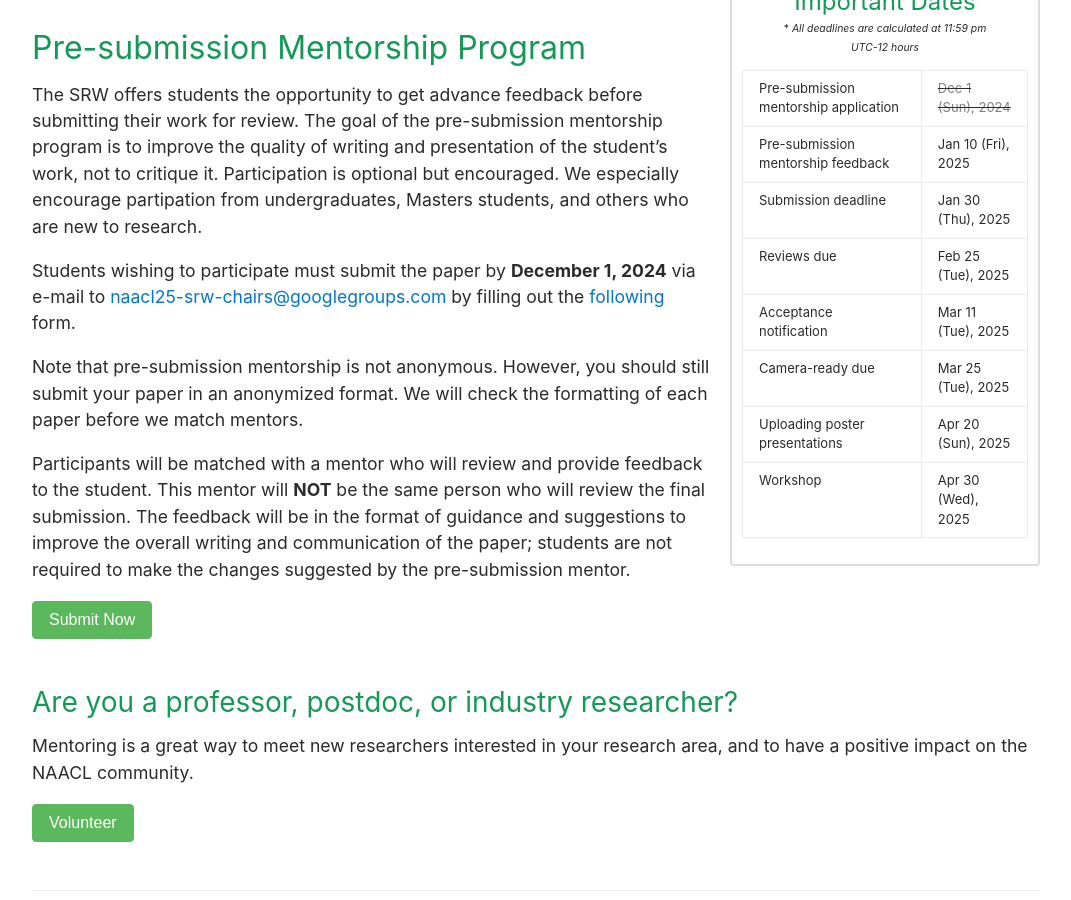
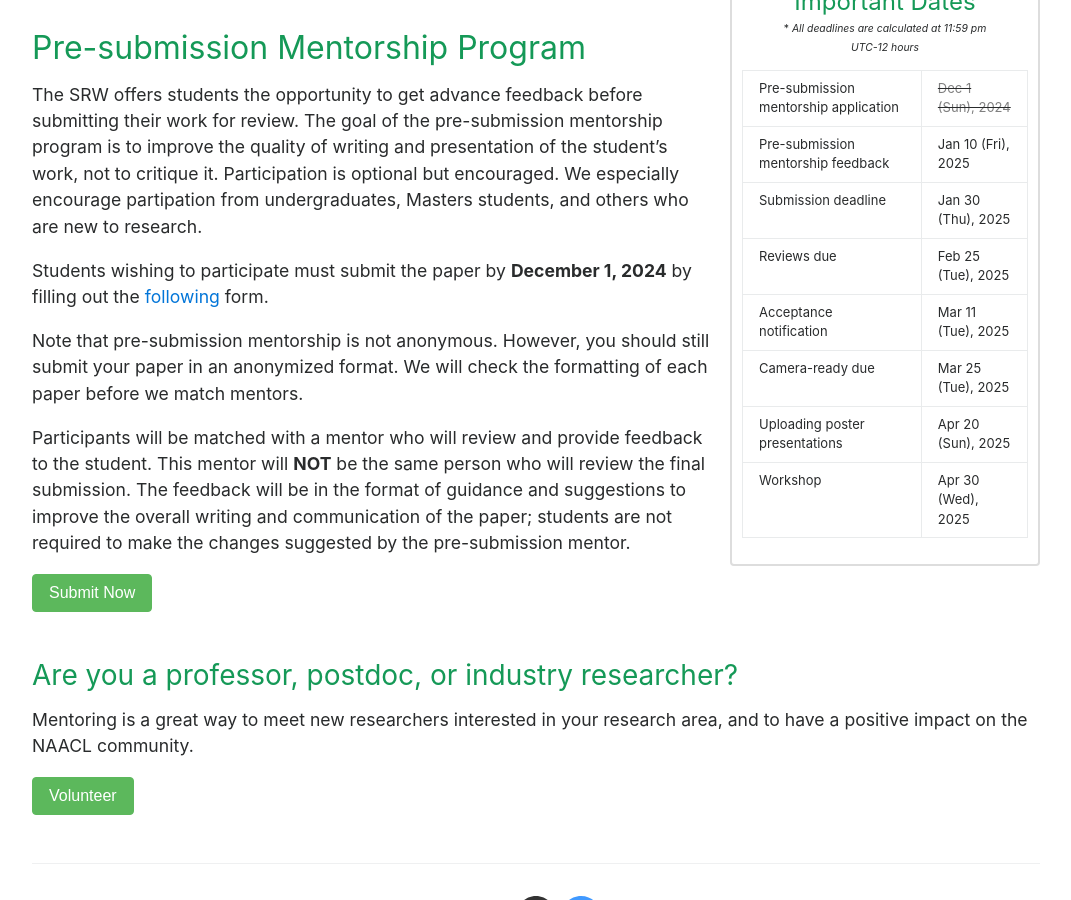
Before and after one commit to naacl2025-srw/naacl2025-srw.github.io, a Jekyll site: the page built from mentoring.md, in a window 1280 px wide and 900 px high, scrolled down 524 px. Shown: the whole window, without its empty margins (104-1175 px from the left). Built offline with Jekyll 4.4.1, drawn with Linux system fonts in a browser that asks for light colours.

Commit message:
Update mentoring.md

```diff
--- a/mentoring.md
+++ b/mentoring.md
@@ -10,7 +10,7 @@ order : 1
 The SRW offers students the opportunity to get advance feedback before submitting their work for review. The goal of the pre-submission mentorship program is to improve the quality of writing and presentation of the student’s work, not to critique it. Participation is optional but encouraged.
 We especially encourage partipation from undergraduates, Masters students, and others who are new to research.
 
-Students wishing to participate must submit the paper by __December 1, 2024__ via e-mail to [naacl25-srw-chairs@googlegroups.com](mailto:naacl25-srw-chairs@googlegroups.com) by filling out the [following](https://forms.gle/9TEhGiPSNBLPCBu98) form.
+Students wishing to participate must submit the paper by __December 1, 2024__ by filling out the [following](https://forms.gle/9TEhGiPSNBLPCBu98) form.
 
 Note that pre-submission mentorship is not anonymous. However, you should still submit your paper in an anonymized format. We will check the formatting of each paper before we match mentors.
 
```
